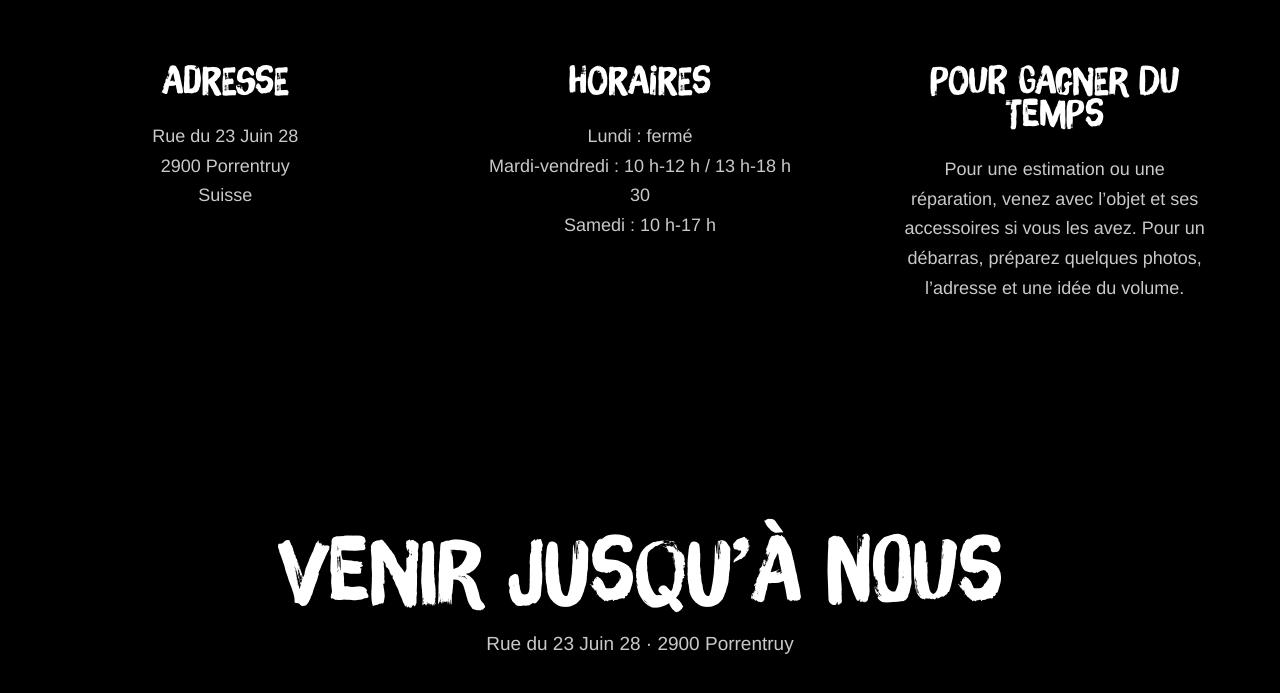
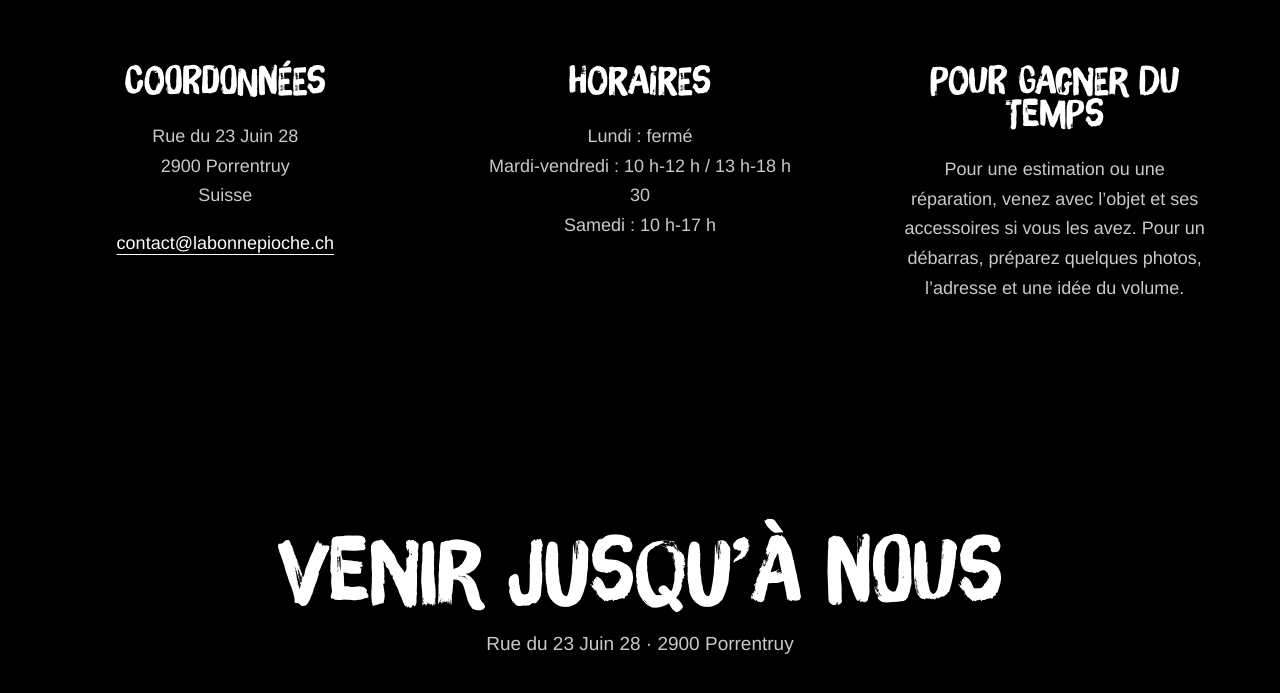
Before and after one commit to jonaslovy08-max/la-bonne-pioche, a Next.js app: page /contact in a window 1280 px wide. Shown: the part 1335-2028 px from the top of the page. Built offline with nearby package versions, Linux system fonts and the light colour scheme; no server answers.

Commit message:
Add primary contact email

```diff
--- a/src/app/contact/page.tsx
+++ b/src/app/contact/page.tsx
@@ -50,7 +50,7 @@ export default function ContactPage() {
 
         <section className="lbp-contact-grid">
           <article className="lbp-content-card">
-            <h2 className="lbp-brush">Adresse</h2>
+            <h2 className="lbp-brush">Coordonnées</h2>
             <address>
               Rue du 23 Juin 28
               <br />
@@ -58,6 +58,9 @@ export default function ContactPage() {
               <br />
               Suisse
             </address>
+            <a className="lbp-contact-email" href="mailto:contact@labonnepioche.ch">
+              contact@labonnepioche.ch
+            </a>
           </article>
 
           <article className="lbp-content-card">
--- a/src/app/globals.css
+++ b/src/app/globals.css
@@ -2088,6 +2088,20 @@ a {
   font-size: 18px;
   font-style: normal;
   line-height: 1.65;
+}
+
+.lbp-contact-email {
+  display: inline-block;
+  margin-top: 22px;
+  color: var(--white);
+  font-size: 18px;
+  text-decoration: underline;
+  text-decoration-thickness: 1px;
+  text-underline-offset: 5px;
+}
+
+.lbp-contact-email:hover {
+  text-decoration-thickness: 2px;
 }
 
 .lbp-contact-preparation {
```
